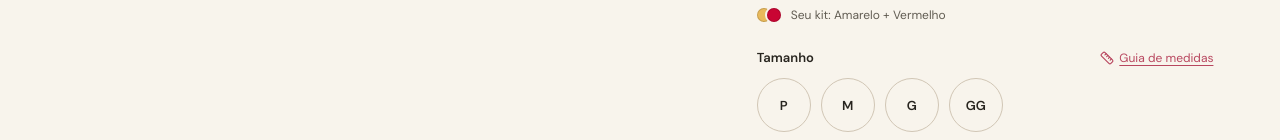
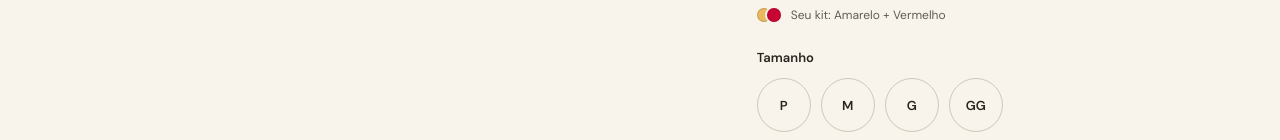
Before and after one commit to Ibrag4/marevia-store, a React (Vite) app: page /produto/biquini-mare-amarelo in a window 1280 px wide. Shown: the part 540-680 px from the top of the page. Built offline with nearby package versions, Linux system fonts and the light colour scheme; no server answers; a web font is replaced by a local one.

Commit message:
corrigindo algumas coisas

```diff
--- a/src/pages/ProductPage.tsx
+++ b/src/pages/ProductPage.tsx
@@ -422,9 +422,6 @@ function ProductPage({ slug }: { slug?: string }) {
               <strong>
                 Tamanho{size && <span>: {size}</span>}
               </strong>
-              <Link to="/tabela-de-medidas">
-                <Ruler size={14} /> Guia de medidas
-              </Link>
             </div>
             <div className="pdp-sizes">
               {p.sizes.map((s) => {
```
